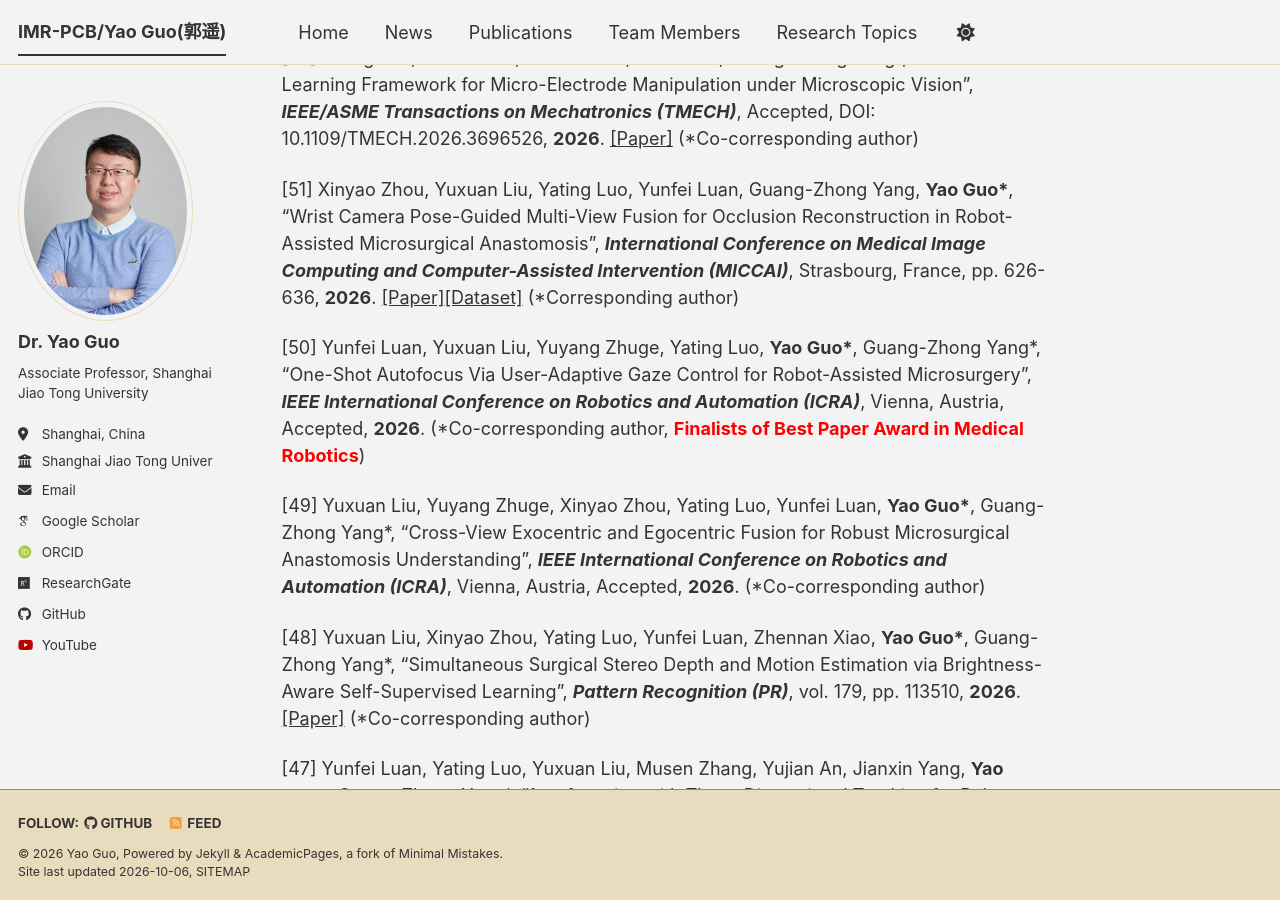
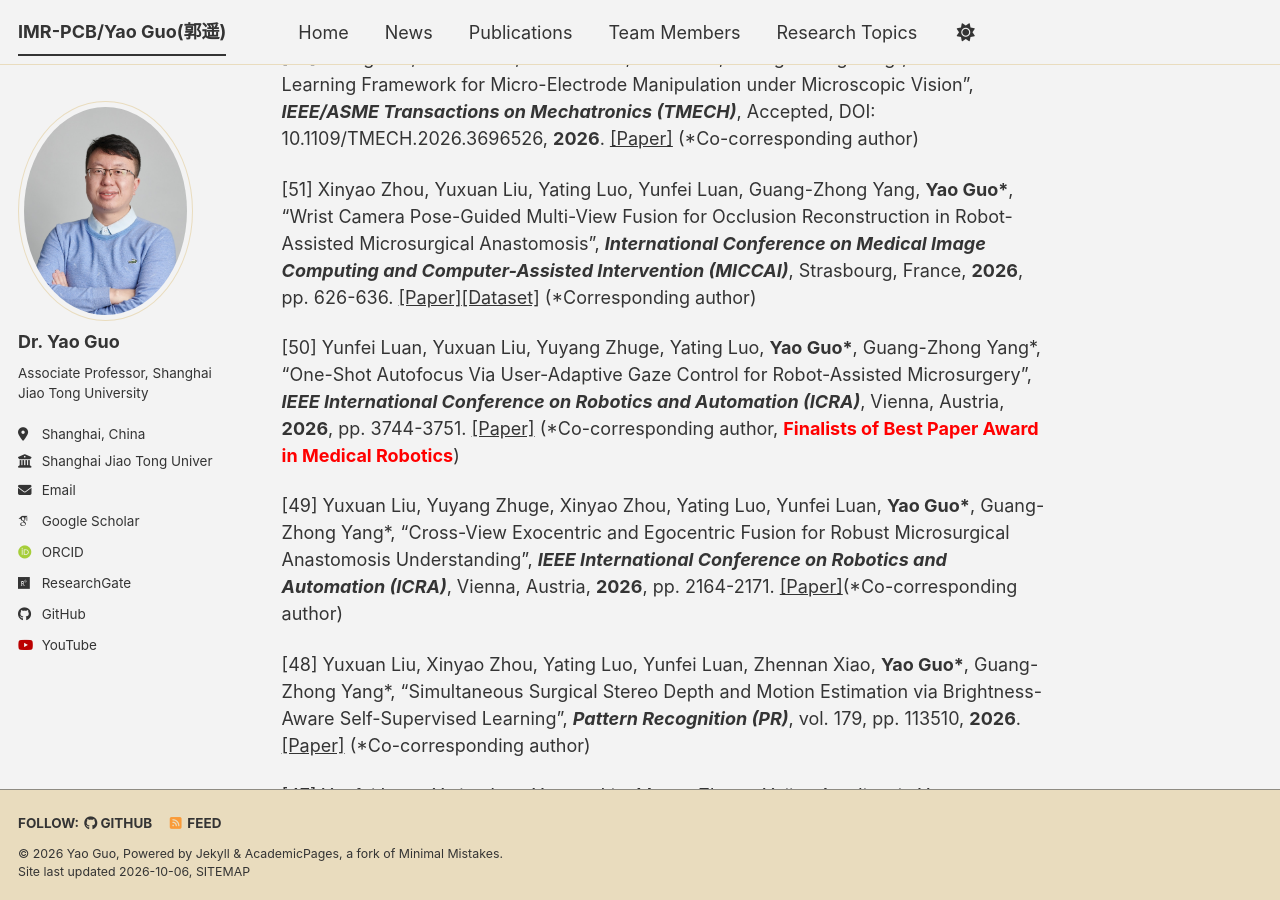
Before and after one commit to IMR-PCB/IMR-PCB.github.io, a Jekyll site: the page built from _pages/about.md, in a window 1280 px wide and 900 px high, scrolled down 3022 px. Built offline with Jekyll 4.4.1, drawn with Linux system fonts in a browser that asks for light colours; some web fonts are replaced; a script bundle is joined from its source files by our own code; library files that are not in the unit come from our copies.

Commit message:
Update about.md

```diff
--- a/_pages/about.md
+++ b/_pages/about.md
@@ -67,11 +67,11 @@ Selected Publications
 
 \[52\] Yating Luo, Yuxuan Liu, Yunfei Luan, **Yao Guo\***, Guang-Zhong Yang\*, "A Hierarchical Learning Framework for Micro-Electrode Manipulation under Microscopic Vision", _**IEEE/ASME Transactions on Mechatronics (TMECH)**_, Accepted, DOI: 10.1109/TMECH.2026.3696526, **2026**. [\[Paper\]](https://ieeexplore.ieee.org/document/11561778) (\*Co-corresponding author)
 
-[51] Xinyao Zhou, Yuxuan Liu, Yating Luo, Yunfei Luan, Guang-Zhong Yang, **Yao Guo\***, "Wrist Camera Pose-Guided Multi-View Fusion for Occlusion Reconstruction in Robot-Assisted Microsurgical Anastomosis", _**International Conference on Medical Image Computing and Computer-Assisted Intervention (MICCAI)**_, Strasbourg, France, pp. 626-636, **2026**. [\[Paper\]](https://www.nature.com/articles/s41467-026-77746-z)[\[Dataset\]](https://github.com/IMR-PCB/Wrist-View-Dataset) (\*Corresponding author)
+[51] Xinyao Zhou, Yuxuan Liu, Yating Luo, Yunfei Luan, Guang-Zhong Yang, **Yao Guo\***, "Wrist Camera Pose-Guided Multi-View Fusion for Occlusion Reconstruction in Robot-Assisted Microsurgical Anastomosis", _**International Conference on Medical Image Computing and Computer-Assisted Intervention (MICCAI)**_, Strasbourg, France, **2026**, pp. 626-636. [\[Paper\]](https://www.nature.com/articles/s41467-026-77746-z)[\[Dataset\]](https://github.com/IMR-PCB/Wrist-View-Dataset) (\*Corresponding author)
 
-[50] Yunfei Luan, Yuxuan Liu, Yuyang Zhuge, Yating Luo, **Yao Guo\***, Guang-Zhong Yang\*, "One-Shot Autofocus Via User-Adaptive Gaze Control for Robot-Assisted Microsurgery", _**IEEE International Conference on Robotics and Automation (ICRA)**_, Vienna, Austria, Accepted, **2026**. (\*Co-corresponding author, <span style="color:red">**Finalists of Best Paper Award in Medical Robotics**</span>)
+[50] Yunfei Luan, Yuxuan Liu, Yuyang Zhuge, Yating Luo, **Yao Guo\***, Guang-Zhong Yang\*, "One-Shot Autofocus Via User-Adaptive Gaze Control for Robot-Assisted Microsurgery", _**IEEE International Conference on Robotics and Automation (ICRA)**_, Vienna, Austria, **2026**, pp. 3744-3751. [\[Paper\]](https://ieeexplore.ieee.org/abstract/document/11695780) (\*Co-corresponding author, <span style="color:red">**Finalists of Best Paper Award in Medical Robotics**</span>)
 
-[49] Yuxuan Liu, Yuyang Zhuge, Xinyao Zhou, Yating Luo, Yunfei Luan, **Yao Guo\***, Guang-Zhong Yang\*, "Cross-View Exocentric and Egocentric Fusion for Robust Microsurgical Anastomosis Understanding", _**IEEE International Conference on Robotics and Automation (ICRA)**_, Vienna, Austria, Accepted, **2026**. (\*Co-corresponding author)
+[49] Yuxuan Liu, Yuyang Zhuge, Xinyao Zhou, Yating Luo, Yunfei Luan, **Yao Guo\***, Guang-Zhong Yang\*, "Cross-View Exocentric and Egocentric Fusion for Robust Microsurgical Anastomosis Understanding", _**IEEE International Conference on Robotics and Automation (ICRA)**_, Vienna, Austria, **2026**, pp. 2164-2171. [\[Paper\]](https://ieeexplore.ieee.org/abstract/document/11697221)(\*Co-corresponding author)
 
 [48] Yuxuan Liu, Xinyao Zhou, Yating Luo, Yunfei Luan, Zhennan Xiao, **Yao Guo\***, Guang-Zhong Yang\*, "Simultaneous Surgical Stereo Depth and Motion Estimation via Brightness-Aware Self-Supervised Learning", _**Pattern Recognition (PR)**_, vol. 179, pp. 113510, **2026**. [\[Paper\]](https://www.sciencedirect.com/science/article/pii/S0031320326004760) (\*Co-corresponding author)
 
```
